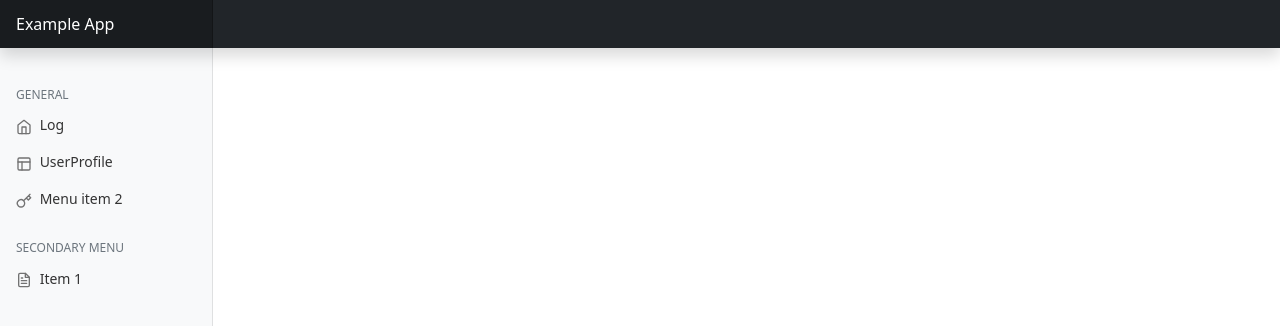
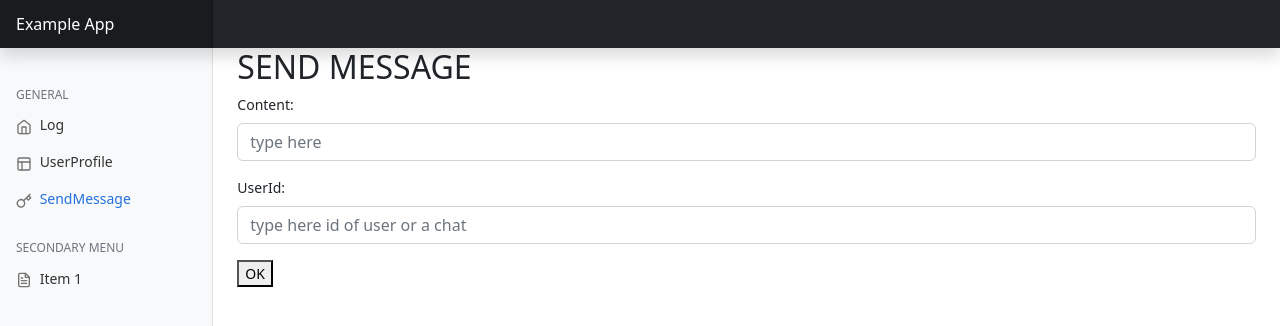
Before and after one commit to patrycjaprzybyszewska/WASA, a Vue app in the folder webui/: page /#/message in a window 1280 px wide. Shown: the top 326 px of the page. Built offline with nearby package versions, Linux system fonts and the light colour scheme.

Commit message:
sendMessage

```diff
--- a/webui/src/App.vue
+++ b/webui/src/App.vue
@@ -38,9 +38,9 @@ const userId = localStorage.getItem("userId");
 							</RouterLink>
 						</li>
 						<li class="nav-item">
-							<RouterLink to="/link2" class="nav-link">
+							<RouterLink to="/message" class="nav-link">
 								<svg class="feather"><use href="/feather-sprite-v4.29.0.svg#key"/></svg>
-								Menu item 2
+								SendMessage
 							</RouterLink>
 						</li>
 					</ul>
--- a/webui/src/router/index.js
+++ b/webui/src/router/index.js
@@ -2,14 +2,14 @@ import {createRouter, createWebHashHistory} from 'vue-router'
 import HomeView from '../views/HomeView.vue'
 import LoginView from '../views/LoginView.vue'
 import UserProfileView from '../views/UserprofileView.vue'
-
+import MessageView from '../views/MessageView.vue'
 
 const router = createRouter({
 	history: createWebHashHistory(import.meta.env.BASE_URL),
 	routes: [
 		{path: '/login', component: LoginView},
 		{path: '/user/:userId', component: UserProfileView},
-		{path: '/link2', component: HomeView},
+		{path: '/message', component: MessageView},
 		{path: '/some/:id/link', component: HomeView},
 	]
 })
--- /dev/null
+++ b/webui/src/views/MessageView.vue
@@ -0,0 +1,107 @@
+
+<script>
+export default {
+  data() {
+    return {
+      userId: localStorage.getItem("userId"),
+      name: localStorage.getItem("name"),
+      userPhoto: localStorage.getItem("userPhoto"),
+      content:"",
+      chatId: null,
+      successmsg: null,
+      errormsg: null,
+      loading: false,
+    };
+  },
+methods: {
+
+	async sendMessage() {
+		this.loading = true;
+	try{
+
+		let response = await this.$axios.put(`/message`, {content: this.content, chatId: this.chatId},  { headers: { Authorization: `Bearer ${localStorage.getItem("userId")}` }});
+		this.content = response.data.content;
+		this.chatId = response.data.chatId;
+		this.errormsg = null;
+    this.loading = false;
+		this.successmsg = "Message sent!";
+	}	catch (e){
+				if (e.response && e.response.status === 400) {
+
+
+					}else{
+            this.errormsg = e.toString();
+					}
+	}
+	},}
+
+
+};
+</script>
+
+
+
+
+
+
+<template>
+  <div class="user-profile">
+    <div class="user-details">
+      <h1 class="h2">SEND MESSAGE</h1>
+						<div class="mb-3">
+				<label for="content" class="form-label">Content: </label>
+				<input
+					type="text"
+					id="content"
+					class="form-control"
+					v-model="content"
+					placeholder="type here"
+				/>
+				</div>
+				<div class="mb-3">
+				<label for="user" class="form-label">UserId: </label>
+				<input
+					type="text"
+					id="chatId"
+					class="form-control"
+					v-model="chatId"
+					placeholder="type here id of user or a chat"
+				/>
+				</div>
+    </div>
+				<button @click="sendMessage">
+OK			</button>
+
+  </div>
+</template>
+
+
+
+
+<style scoped>
+
+
+
+.user-photo {
+  flex: 0;
+  margin-left: 20px;
+}
+
+.photo {
+  width: 150px;
+  height: 150px;
+  border-radius: 50%;
+  border: 2px solid #ccc;
+}
+
+h2 {
+  text-align: left;
+  font-size: 24px;
+}
+
+h3 {
+  text-align: left;
+  font-size: 20px;
+}
+
+</style>
```
